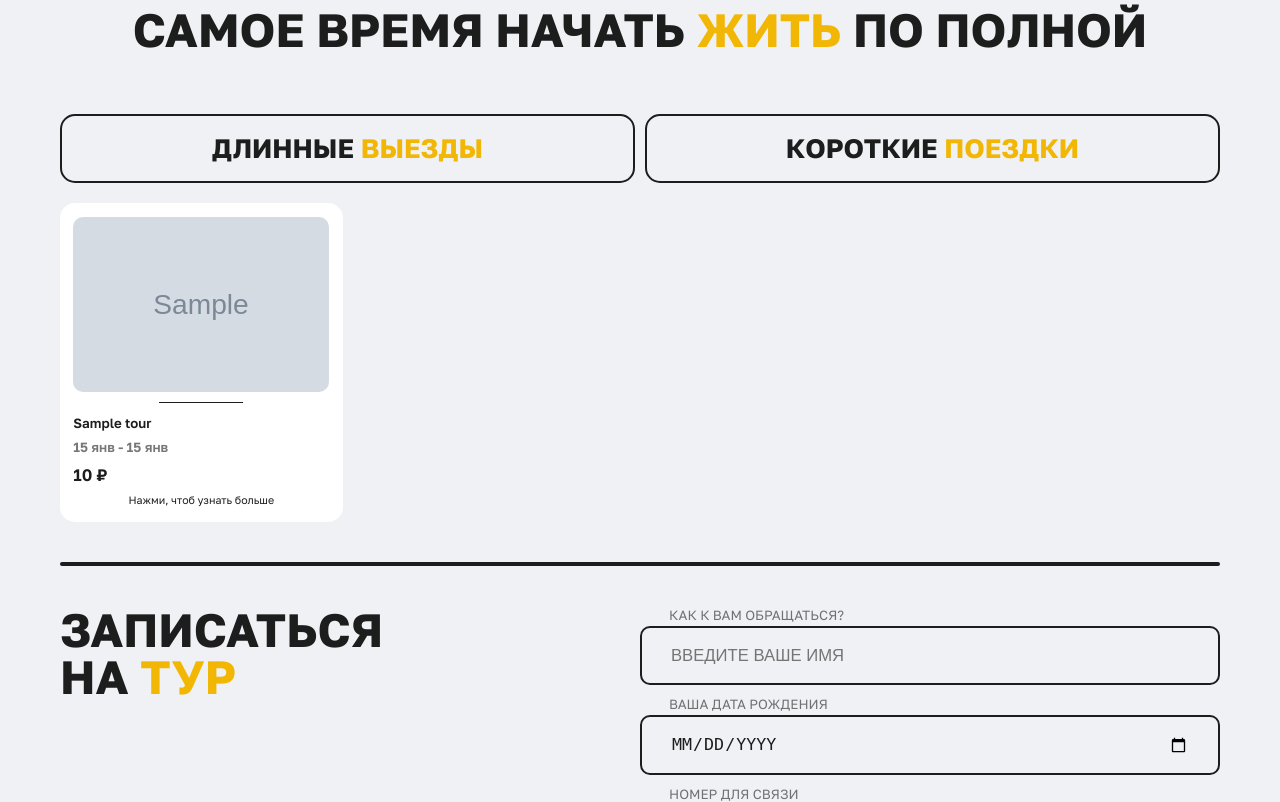
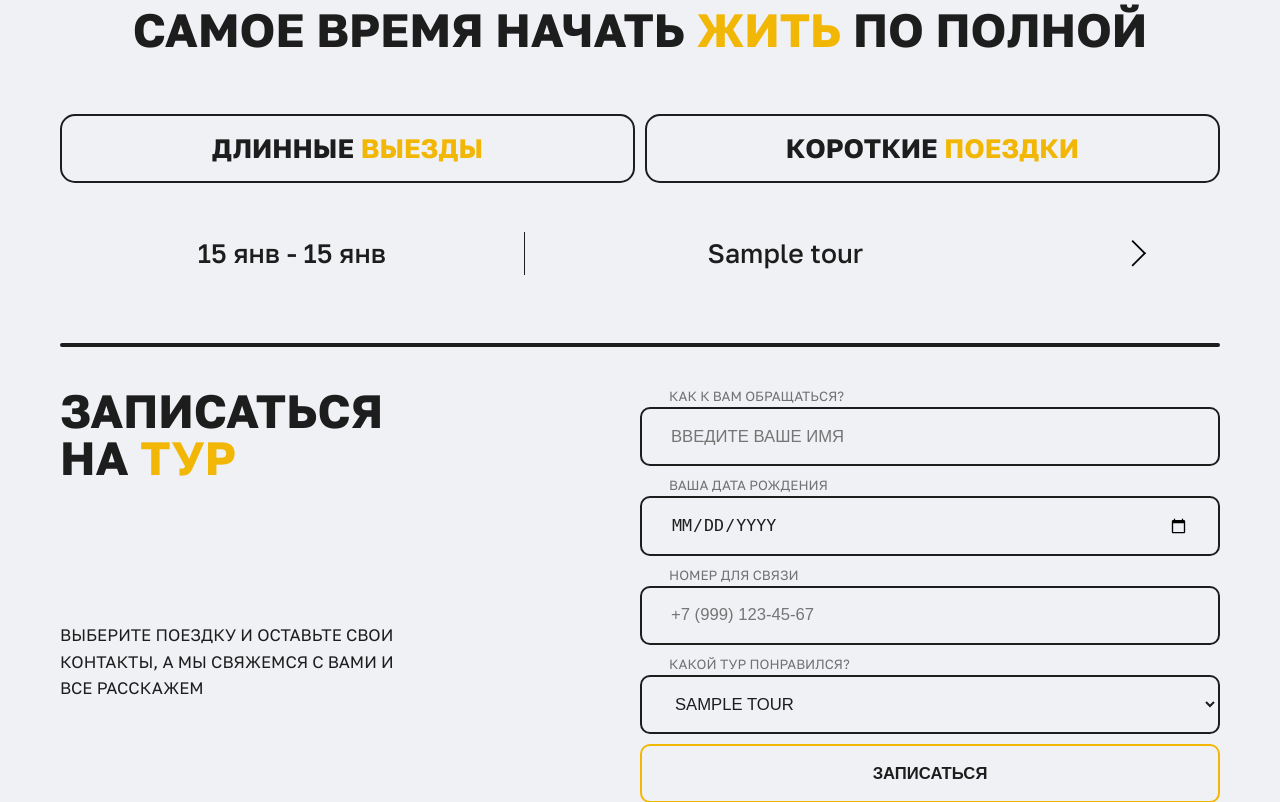
Before and after one commit to Kilienkot/KateTour2, a PHP site: page /calendar.php in a window 1280 px wide. Shown: the part 433-1235 px from the top of the page. Run offline with PHP 8.4, Linux system fonts and the light colour scheme; tables that the repository leaves empty or names only in its code hold one stand-in row (values such as "Sample post"); grey boxes marked "Sample" are stand-in pictures; style sheets or scripts are compiled from the project's sources; some web fonts are replaced.

Commit message:
calendar update
Co-authored-by: Copilot <copilot@github.com>

```diff
--- a/calendar.php
+++ b/calendar.php
@@ -55,16 +55,12 @@ function getTripClass($start_date, $end_date) {
                 </div>
             </div>
             <div class="calendar__grid">
-                <?php foreach ($nearest_tours as $tour): ?>
-                    <a href="trip-new.php?id=<?php echo $tour['id']; ?>" class="calendar__card <?php echo htmlspecialchars(getTripClass(formatDate($tour['start_date']), formatDate($tour['end_date']))); ?>">
-<img src="<?php echo htmlspecialchars($tour['filepath'] ?: 'sources\img\plsh2.png'); ?>" alt="Тур" class="calendar__card-img">
-                    <div class="calendar__divider"></div>
-                    <h3 class="calendar__card-title"><?php echo htmlspecialchars($tour['full_title'] ?: $tour['short_title']); ?></h3>
-                    <p class="calendar__card-dates"><?php echo formatDate($tour['start_date']); ?> - <?php echo formatDate($tour['end_date']); ?></p>
-                    <p class="calendar__card-price"><?php echo number_format($tour['price'], 0, '', ' '); ?> ₽</p>
-                    <p class="calendar__card-more">Нажми, чтоб узнать больше</p>
-                    </a>
-                <?php endforeach; ?>
+            <?php foreach ($nearest_tours as $tour): ?>
+                <a href="trip-new.php?id=<?php echo $tour['id']; ?>" class="calendar__card <?php echo htmlspecialchars(getTripClass(formatDate($tour['start_date']), formatDate($tour['end_date']))); ?>">                <p class="calendar__card-dates"><?php echo formatDate($tour['start_date']); ?> - <?php echo formatDate($tour['end_date']); ?></p>
+                <h3 class="calendar__card-title"><?php echo htmlspecialchars($tour['full_title'] ?: $tour['short_title']); ?></h3>
+                <?php echo file_get_contents('sources/img/arrow.svg');?>
+                </a>
+            <?php endforeach; ?>
             </div>
         </section>
         <hr>
--- a/main.js
+++ b/main.js
@@ -14,7 +14,7 @@ for (i = 0; i < acc.length; i++) {
     }
   });
 }
-
+//--------------------------------------------------------------------------------------------------------------------------------------------------------------------
 // Функция для обработки скролла и изменения размеров main_img
 let ticking = false;
 
--- a/styles/calendar-style.scss
+++ b/styles/calendar-style.scss
@@ -160,102 +160,78 @@ main {
   .calendar__grid {
     width: 100%;
     height: auto;
-    display: grid;
-    grid-template-columns: repeat(12, 1fr);
-    grid-template-rows: auto;
-    gap: 15rem;
+    display: flex;
+    flex-direction: column;
+    gap: 30rem;
   }
   .calendar__card {
-    grid-column: span 3; // Каждая карточка занимает половину ширины
-    background-color: #fff;
-    border-radius: 15px;
-    padding: 20rem;
+    width: 100%;
     height: auto;
+    min-height: 150rem;
     display: flex;
-    flex-direction: column;
-    justify-content: space-between;
-    align-items: flex-start; // Все элементы по левому краю
-    transition: 0.3s;
-    box-sizing: border-box;
-    &:hover {
-      transform: scale(1.01);
+    align-items: center;
+    border-bottom: 2px solid $text-color;
+    color: $text-color;
+    p {
+      align-items: center;
+      font-size: 40rem;
+      height: 80%;
+      width: 40%;
+      border-right: 1px solid $text-color;
+      font-weight: 500;
+      text-align: center;
+    }
+    h3 {
+      align-items: center;
+      font-size: 40rem;
+      height: 80%;
+      width: 45%;
+      font-weight: 500;
+      text-align: center;
+    }
+    svg {
+      width: 15%;
+      height: 40rem;
     }
 
-    .calendar__card-img {
-      width: 100%;
-      height: 60%;
-      object-fit: cover;
-      border-radius: 10px;
-    }
-
-    .calendar__divider {
-      width: 33%;
-      height: 1rem;
-      background-color: $text-color;
-      margin: 10rem auto; // Центрируем элемент
-    }
-
-    .calendar__card-title {
-      width: 100%;
-      font-weight: 600;
-      font-size: 20rem;
-      color: $text-color;
-      text-align: left;
-    }
-
-    .calendar__card-dates {
-      width: 100%;
-      font-weight: 600;
-      font-size: 20rem;
-      color: rgba($text-color, 0.6); // Опacity 0.6
-      text-align: left;
-    }
-
-    .calendar__card-price {
-      width: 100%;
-      font-weight: 600;
-      font-size: 25rem;
-      color: $text-color;
-      text-align: left;
-    }
-
-    .calendar__card-more {
-      width: 100%;
-      height: auto;
-      font-weight: 400;
-      font-size: 16rem;
-      color: $text-color;
-      text-align: center; // Центрируем текст
+    &:last-child {
+      border-bottom: none;
     }
   }
 
-  @media (max-width: 768px) {
-    gap: 50rem;
+  @include mobile {
+    height: auto;
+    gap: 60rem;
+    h2 {
+      font-size: 130rem;
+      width: 100%;
+      display: flex;
+      justify-content: center;
+    }
 
     .calendar__grid {
-      gap: 50rem;
+      height: 90%;
+      gap: 30rem;
     }
     .calendar__card {
-      grid-column: span 6;
+      max-height: 100%;
+      box-sizing: border-box;
       padding: 40rem;
-
+      gap: 20rem;
       .calendar__card-title {
         font-size: 2.6dvw;
+        height: 20%;
+        display: flex;
+        align-items: center;
       }
 
       .calendar__card-dates {
-        font-size: 2.6dvw;
+        font-size: 3dvw;
       }
 
-      .calendar__card-price {
-        font-size: 2.6dvw;
-      }
-
-      .calendar__card-more {
-        font-size: 2dvw;
-      }
-      .calendar__divider {
-        margin: 30rem auto;
+      svg {
+        width: 15%;
+        height: 90rem;
       }
     }
   }
--- a/styles/css/calendar-style.css
+++ b/styles/css/calendar-style.css
@@ -156,93 +156,75 @@ main {
 .calendar .calendar__grid {
   width: 100%;
   height: auto;
-  display: grid;
-  grid-template-columns: repeat(12, 1fr);
-  grid-template-rows: auto;
-  gap: 15rem;
+  display: flex;
+  flex-direction: column;
+  gap: 30rem;
 }
 .calendar .calendar__card {
-  grid-column: span 3;
-  background-color: #fff;
-  border-radius: 15px;
-  padding: 20rem;
-  height: auto;
-  display: flex;
-  flex-direction: column;
-  justify-content: space-between;
-  align-items: flex-start;
-  transition: 0.3s;
-  box-sizing: border-box;
-}
-.calendar .calendar__card:hover {
-  transform: scale(1.01);
-}
-.calendar .calendar__card .calendar__card-img {
-  width: 100%;
-  height: 60%;
-  -o-object-fit: cover;
-     object-fit: cover;
-  border-radius: 10px;
-}
-.calendar .calendar__card .calendar__divider {
-  width: 33%;
-  height: 1rem;
-  background-color: #1d1d1d;
-  margin: 10rem auto;
-}
-.calendar .calendar__card .calendar__card-title {
-  width: 100%;
-  font-weight: 600;
-  font-size: 20rem;
-  color: #1d1d1d;
-  text-align: left;
-}
-.calendar .calendar__card .calendar__card-dates {
-  width: 100%;
-  font-weight: 600;
-  font-size: 20rem;
-  color: rgba(29, 29, 29, 0.6);
-  text-align: left;
-}
-.calendar .calendar__card .calendar__card-price {
-  width: 100%;
-  font-weight: 600;
-  font-size: 25rem;
-  color: #1d1d1d;
-  text-align: left;
-}
-.calendar .calendar__card .calendar__card-more {
   width: 100%;
   height: auto;
-  font-weight: 400;
-  font-size: 16rem;
+  min-height: 150rem;
+  display: flex;
+  align-items: center;
+  border-bottom: 2px solid #1d1d1d;
   color: #1d1d1d;
+}
+.calendar .calendar__card p {
+  align-items: center;
+  font-size: 40rem;
+  height: 80%;
+  width: 40%;
+  border-right: 1px solid #1d1d1d;
+  font-weight: 500;
   text-align: center;
+}
+.calendar .calendar__card h3 {
+  align-items: center;
+  font-size: 40rem;
+  height: 80%;
+  width: 45%;
+  font-weight: 500;
+  text-align: center;
+}
+.calendar .calendar__card svg {
+  width: 15%;
+  height: 40rem;
+}
+.calendar .calendar__card:last-child {
+  border-bottom: none;
 }
 @media (max-width: 768px) {
   .calendar {
-    gap: 50rem;
+    height: auto;
+    gap: 60rem;
+  }
+  .calendar h2 {
+    font-size: 130rem;
+    width: 100%;
+    display: flex;
+    justify-content: center;
   }
   .calendar .calendar__grid {
-    gap: 50rem;
+    height: 90%;
+    gap: 30rem;
   }
   .calendar .calendar__card {
-    grid-column: span 6;
+    max-height: 100%;
+    box-sizing: border-box;
     padding: 40rem;
+    gap: 20rem;
   }
   .calendar .calendar__card .calendar__card-title {
     font-size: 2.6dvw;
+    height: 20%;
+    display: flex;
+    align-items: center;
   }
   .calendar .calendar__card .calendar__card-dates {
-    font-size: 2.6dvw;
+    font-size: 3dvw;
   }
-  .calendar .calendar__card .calendar__card-price {
-    font-size: 2.6dvw;
-  }
-  .calendar .calendar__card .calendar__card-more {
-    font-size: 2dvw;
-  }
-  .calendar .calendar__card .calendar__divider {
-    margin: 30rem auto;
+  .calendar .calendar__card svg {
+    width: 15%;
+    height: 90rem;
   }
 }/*# sourceMappingURL=calendar-style.css.map */
--- a/styles/style.scss
+++ b/styles/style.scss
@@ -468,81 +468,46 @@ main {
   .calendar__grid {
     width: 100%;
     height: auto;
-    display: grid;
-    grid-template-columns: repeat(12, 1fr);
-    grid-template-rows: auto;
-    gap: 15rem;
+    display: flex;
+    flex-direction: column;
+    gap: 30rem;
   }
   .calendar__card {
-    grid-column: span 3; // Каждая карточка занимает половину ширины
-    background-color: #fff;
-    border-radius: 15px;
-    padding: 20rem;
+    width: 100%;
     height: auto;
+    min-height: 150rem;
     display: flex;
-    flex-direction: column;
-    justify-content: space-between;
-    align-items: flex-start; // Все элементы по левому краю
-    transition: all 0.3s ease;
-
-    &:hover {
-      box-shadow: 0 10rem 20rem rgba(0, 0, 0, 0.2); // Добавляем тень
+    align-items: center;
+    border-bottom: 2px solid $text-color;
+    color: $text-color;
+    p {
+      align-items: center;
+      font-size: 40rem;
+      height: 80%;
+      width: 40%;
+      border-right: 1px solid $text-color;
+      font-weight: 500;
+      text-align: center;
     }
-
-    .calendar__card-img {
-      width: 100%;
-      height: 60%;
-      object-fit: cover;
-      border-radius: 10px;
+    h3 {
+      align-items: center;
+      font-size: 40rem;
+      height: 80%;
+      width: 45%;
+      font-weight: 500;
+      text-align: center;
     }
-
-    .calendar__divider {
-      width: 33%;
-      height: 1rem;
-      background-color: $text-color;
-      margin: 10rem auto; // Центрируем элемент
-    }
-
-    .calendar__card-title {
-      width: 100%;
-      font-weight: 600;
-      font-size: 20rem;
-      color: $text-color;
-      text-align: left;
-    }
-
-    .calendar__card-dates {
-      width: 100%;
-      font-weight: 600;
-      font-size: 20rem;
-      color: rgba($text-color, 0.6); // Опacity 0.6
-      text-align: left;
-    }
-
-    .calendar__card-price {
-      width: 100%;
-      font-weight: 600;
-      font-size: 25rem;
-      color: $text-color;
-      text-align: left;
-    }
-
-    .calendar__card-more {
-      width: 100%;
-      height: auto;
-      font-weight: 400;
-      font-size: 16rem;
-      color: $text-color;
-      text-align: center; // Центрируем текст
+    svg {
+      width: 15%;
+      height: 40rem;
     }
   }
-  .calendar__all {
-    display: flex;
-    align-items: center;
-    width: auto;
-    font-weight: 600;
-    font-size: 30rem;
+  .calendar__more {
+    width: 100%;
+    height: auto;
+    font-size: 40rem;
     color: $text-color;
+    text-align: center;
   }
 
   @include mobile {
@@ -555,19 +520,12 @@ main {
       justify-content: center;
     }
 
-    span {
-      display: flex;
-      align-items: center;
-    }
-
     .calendar__grid {
       height: 90%;
-      grid-template-columns: repeat(2, 1fr);
       gap: 30rem;
     }
     .calendar__card {
       max-height: 100%;
-      grid-column: span 1;
       box-sizing: border-box;
       padding: 40rem;
       gap: 20rem;
@@ -582,19 +540,13 @@ main {
         font-size: 2.6dvw;
       }
 
-      .calendar__card-price {
-        font-size: 2.6dvw;
-      }
-
-      .calendar__card-more {
-        font-size: 2dvw;
-      }
-      .calendar__divider {
-        margin: 30rem auto;
+      svg {
+        width: 15%;
+        height: 90rem;
       }
     }
-    .calendar__all {
-      font-size: 60rem;
+    .calendar__more {
+      font-size: 3dvw;
     }
   }
 }
```
Also changed, not shown: index.php (+3 -11 lines), lib/auth.php (+8 -8 lines), styles/css/style.css (+39 -79 lines), sources/img/arrow.svg (added), styles/css/calendar-style.min.css, styles/css/style.min.css, 4 other files.
